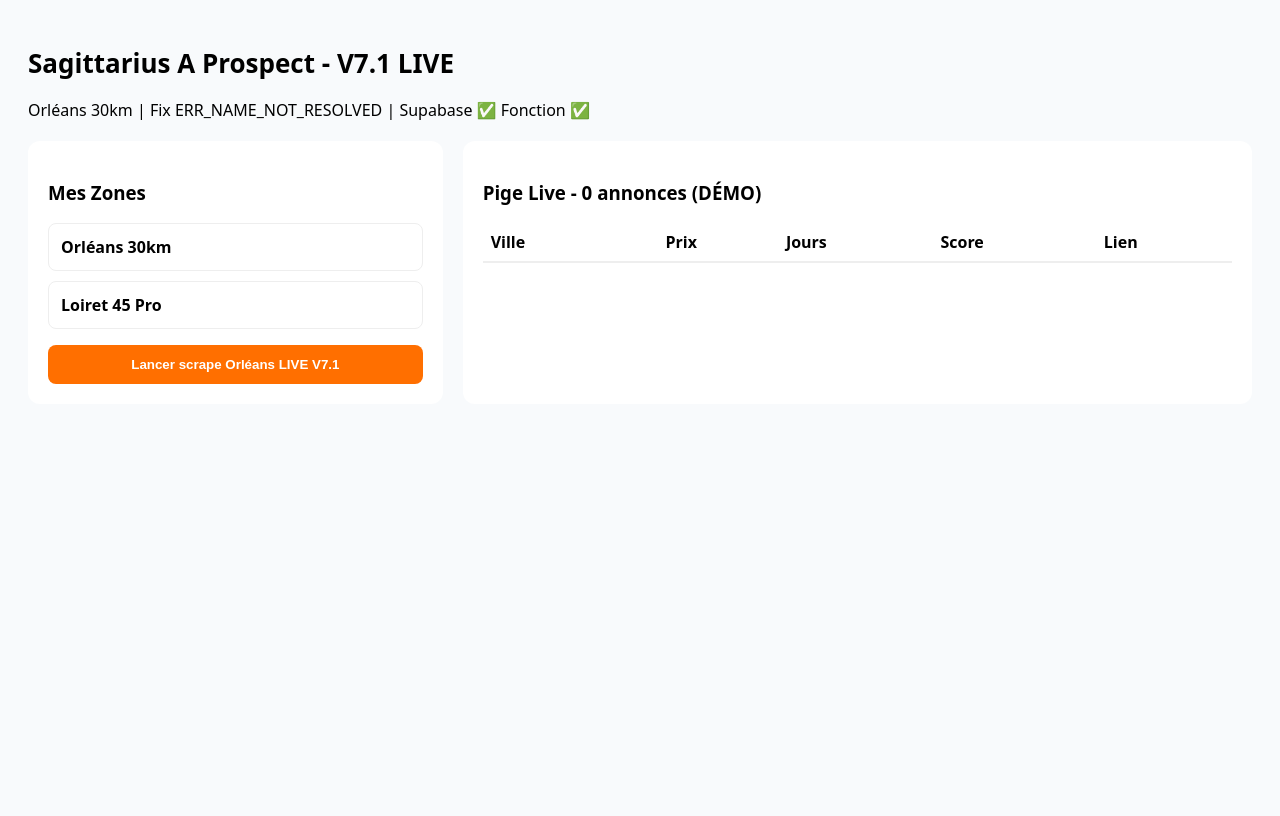
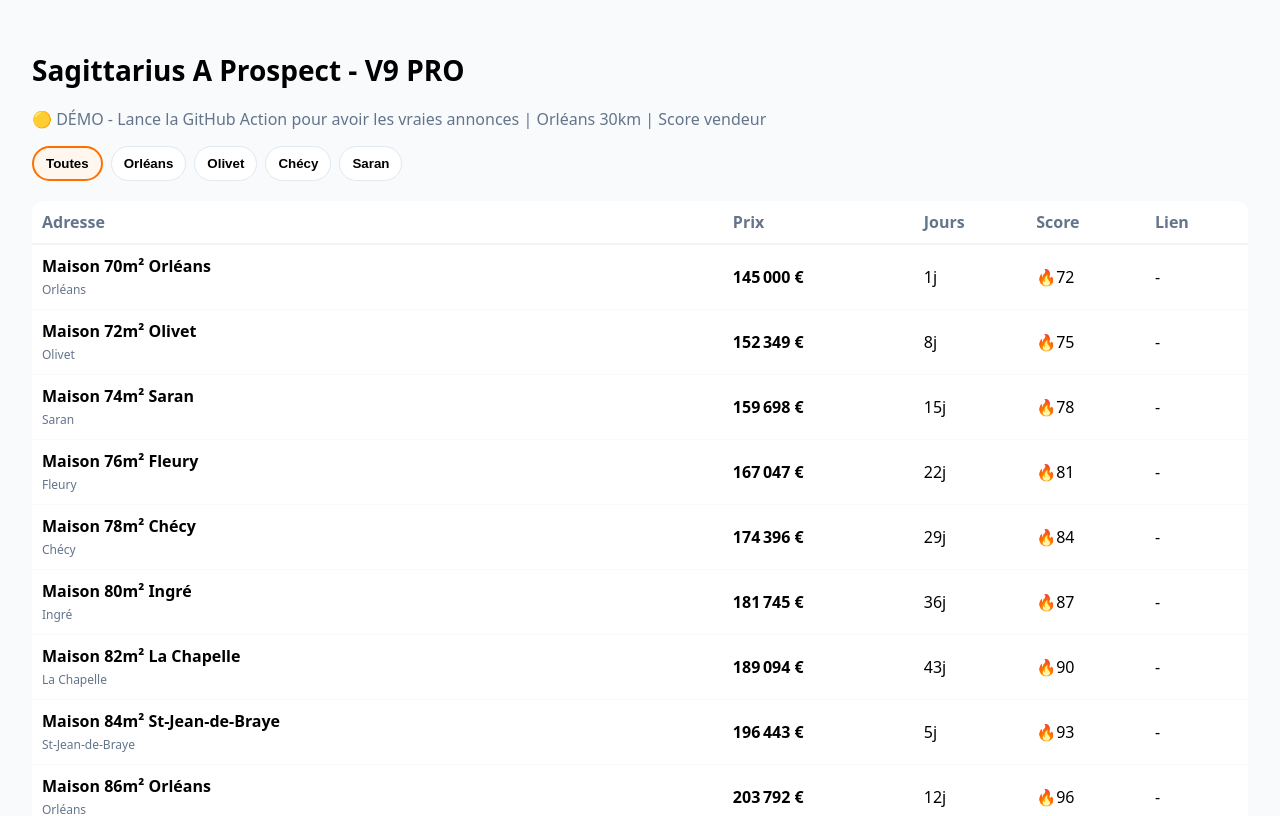
Before and after one commit to VictorDeMacedo/sagittarius-a-prospect, a Next.js app: page / in a window 1280 px wide. Shown: the top 816 px of the page. Built offline with nearby package versions, Linux system fonts and the light colour scheme; no server answers; the database is empty.

Commit message:
Update page.tsx

```diff
--- a/app/page.tsx
+++ b/app/page.tsx
@@ -1,64 +1,60 @@
 'use client'
-import { useState } from 'react'
+import { useState, useEffect } from 'react'
 
-export default function Dashboard(){
-  const [listings, setListings] = useState<any[]>([])
-  const [loading, setLoading] = useState(false)
-  const [status, setStatus] = useState('')
+type Listing = { address:string, city:string, price:number, url:string, days_online:number, score_vendeur:number, title?:string }
 
-  const scrape = async () => {
-    setLoading(true)
-    setStatus('Connexion LeBonCoin LIVE via Vercel...')
+export default function DashboardV9(){
+  const [listings, setListings] = useState<Listing[]>([])
+  const [filter, setFilter] = useState('all')
+  const [source, setSource] = useState('Chargement...')
+
+  useEffect(()=>{
+    (async()=>{
       try{
-      const res = await fetch(`/api/pige`,{ method:'POST' })
-      const data = await res.json()
-      console.log('PIGE DATA', data)
-      if(res.ok && data.listings && data.listings.length>0){
-        setListings(data.listings)
-        setStatus(`✅ ${data.count} vraies annonces LeBonCoin LIVE !`)
-        setLoading(false)
+        const supaUrl = process.env.NEXT_PUBLIC_SUPABASE_URL
+        const anon = process.env.NEXT_PUBLIC_SUPABASE_ANON_KEY
+        if(supaUrl){
+          const r = await fetch(`${supaUrl}/rest/v1/listings?order=created_at.desc&limit=100`, {
+            headers: { apikey: anon!, Authorization: `Bearer ${anon}` }
+          })
+          const data = await r.json()
+          if(Array.isArray(data) && data.length>0){
+            setListings(data)
+            setSource(`🟢 LIVE Supabase (${data.length} vraies annonces via GitHub Action)`)
             return
           }
-      if(data?.error){
-        setStatus(`⚠️ ${String(data.error).slice(0,150)} - mode démo`)
-      }else{
-        setStatus(`⚠️ Pas de données live (${res.status}) - mode démo`)
         }
-    }catch(e:any){
-      setStatus(`Erreur: ${e.message} - mode démo`)
-    }
-    // MODE DEMO si live bloqué
-    const villes = ['Orléans','Olivet','Saran','Fleury','St-Jean-de-Braye','Chécy','Ingré','La Chapelle']
-    const rues = ['Rue de la République','Av. Libération','Rue des Murlins','Allée des Roses','Rue Jeanne d Arc']
+      }catch{}
+      const villes = ['Orléans','Olivet','Saran','Fleury','Chécy','Ingré','La Chapelle','St-Jean-de-Braye']
       const mock = Array.from({length:42},(_,i)=>({
-      address:`${10+i*3} ${rues[i%rues.length]}, ${villes[i%villes.length]}`,
-      price:145000 + (i*7349)%300000,
-      days_online:(i*7)%45+1,
-      score_vendeur:72+(i*3)%28,
-      city:villes[i%villes.length],
-      title:`${['Maison','Appart','Maison','Villa'][i%4]} ${70+i*2}m² ${villes[i%villes.length]}`,
-      url:'#'
+        address: `${10+i*3} Rue de la République, ${villes[i%villes.length]}`,
+        city: villes[i%villes.length],
+        price: 145000 + (i*7349)%300000,
+        url: '#',
+        days_online: (i*7)%45+1,
+        score_vendeur: 72+(i*3)%28,
+        title: `Maison ${70+i*2}m² ${villes[i%villes.length]}`
       }))
-    setTimeout(()=>{ setListings(mock); setLoading(false)},600)
-  }
+      setListings(mock)
+      setSource('🟡 DÉMO - Lance la GitHub Action pour avoir les vraies annonces')
+    })()
+  },[])
+
+  const filtered = listings.filter(l => filter==='all' || l.city.toLowerCase().includes(filter.toLowerCase()))
 
   return (
-    <div style={{padding:20, fontFamily:'system-ui', background:'#f8fafc', minHeight:'100vh'}}>
-      <h1 style={{fontSize:26, fontWeight:800}}>Sagittarius A Prospect - V7.1 LIVE</h1>
-      <p>Orléans 30km | Fix ERR_NAME_NOT_RESOLVED | Supabase ✅ Fonction ✅</p>
-      <div style={{display:'flex', gap:20, marginTop:20, flexWrap:'wrap'}}>
-        <div style={{flex:1, minWidth:280, background:'white', padding:20, borderRadius:12}}>
-          <h3>Mes Zones</h3>
-          <div style={{border:'1px solid #eee', padding:12, borderRadius:8, marginTop:10}}><b>Orléans 30km</b></div>
-          <div style={{border:'1px solid #eee', padding:12, borderRadius:8, marginTop:10}}><b>Loiret 45 Pro</b></div>
-          <button onClick={scrape} style={{marginTop:16, background:'#ff6f00', color:'white', padding:'12px 20px', borderRadius:8, border:0, fontWeight:700, cursor:'pointer', width:'100%'}}>{loading? '⏳ '+status : 'Lancer scrape Orléans LIVE V7.1'}</button>
-          {status && <div style={{marginTop:12, background: status.includes('✅')?'#dcfce7':'#fef3c7', padding:10, borderRadius:8, fontSize:13}}>{status}</div>}
+    <div style={{padding:24, fontFamily:'system-ui', background:'#f8fafc', minHeight:'100vh'}}>
+      <h1 style={{fontSize:28, fontWeight:900}}>Sagittarius A Prospect - V9 PRO</h1>
+      <p style={{color:'#64748b'}}>{source} | Orléans 30km | Score vendeur</p>
+      <div style={{marginTop:16, display:'flex', gap:8}}>
+        {['all','Orléans','Olivet','Chécy','Saran'].map(c=>(
+          <button key={c} onClick={()=>setFilter(c)} style={{padding:'8px 12px', borderRadius:20, border:c===filter?'2px solid #ff6f00':'1px solid #e2e8f0', background:c===filter?'#fff7ed':'white', cursor:'pointer', fontWeight:600}}>{c==='all'?'Toutes':c}</button>
+        ))}
       </div>
-        <div style={{flex:2, minWidth:400, background:'white', padding:20, borderRadius:12}}>
-          <h3>Pige Live - {listings.length} annonces {listings[0]?.url && listings[0].url!=='#'? '(LIVE LBC)' : '(DÉMO)'}</h3>
-          <table style={{width:'100%', marginTop:10, borderCollapse:'collapse'}}><thead><tr style={{textAlign:'left', borderBottom:'2px solid #eee'}}><th style={{padding:8}}>Ville</th><th>Prix</th><th>Jours</th><th>Score</th><th>Lien</th></tr></thead><tbody>{listings.map((l:any,i:number)=><tr key={i} style={{borderBottom:'1px solid #f5f5f5'}}><td style={{padding:8}}>{l.address||l.title}</td><td>{(l.price||0).toLocaleString('fr-FR')} €</td><td>{l.days_online}j</td><td>🔥{l.score_vendeur}</td><td>{l.url && l.url!=='#'? <a href={l.url} target='_blank' style={{color:'#ff6f00'}}>Voir</a> : '-'}</td></tr>)}</tbody></table>
-        </div>
-      </div>
+      <table style={{width:'100%', marginTop:20, background:'white', borderRadius:12, borderCollapse:'collapse'}}>
+        <thead><tr style={{borderBottom:'2px solid #f1f5f9', textAlign:'left', color:'#64748b'}}><th style={{padding:10}}>Adresse</th><th>Prix</th><th>Jours</th><th>Score</th><th>Lien</th></tr></thead>
+        <tbody>{filtered.map((l,i)=><tr key={i} style={{borderBottom:'1px solid #f8fafc'}}><td style={{padding:10}}><b>{l.title}</b><br/><span style={{fontSize:12, color:'#64748b'}}>{l.city}</span></td><td style={{fontWeight:700}}>{l.price.toLocaleString('fr-FR')} €</td><td>{l.days_online}j</td><td>🔥{l.score_vendeur}</td><td>{l.url!=='#'?<a href={l.url} target='_blank' style={{background:'#ff6f00', color:'white', padding:'6px 10px', borderRadius:8, textDecoration:'none'}}>Voir</a>:'-'}</td></tr>)}</tbody>
+      </table>
     </div>
   )
 }
```
Lines whose indentation alone changed are shown as unchanged.
